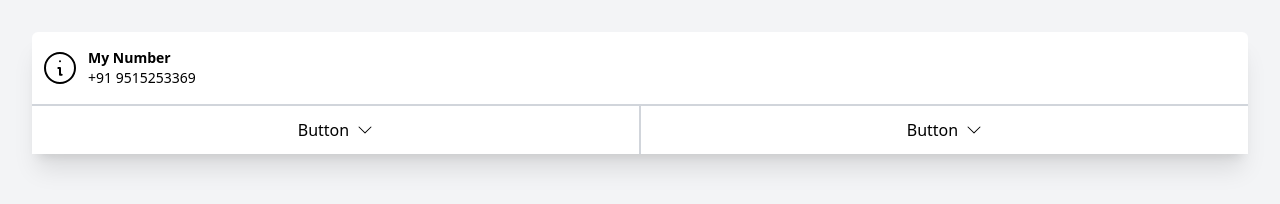
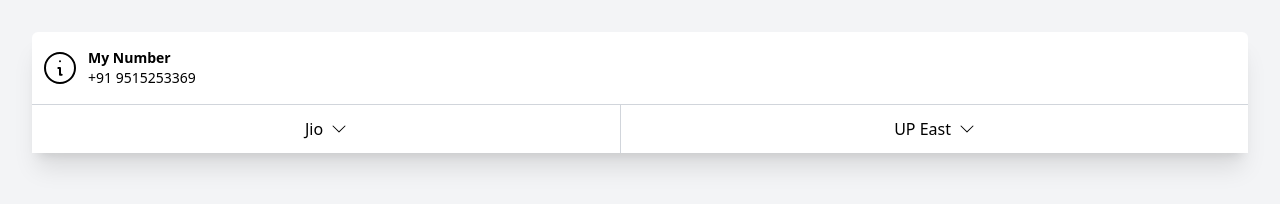
Before and after one commit to ajay-prabhakar/svelte-learning, a SvelteKit app in the folder tailwindcss/: page /test in a window 1280 px wide. Shown: the top 204 px of the page. Built offline with nearby package versions, Linux system fonts and the light colour scheme.

Commit message:
Recharge plan layout

```diff
--- a/tailwindcss/src/routes/+layout.svelte
+++ b/tailwindcss/src/routes/+layout.svelte
@@ -2,6 +2,7 @@
 	import '../app.css';
 </script>
 
+<!-- svelte-ignore a11y-missing-attribute -->
 <html dir="auto">
 	<body class="bg-base-100">
 		<slot />
--- a/tailwindcss/src/routes/flexchild/+page.svelte
+++ b/tailwindcss/src/routes/flexchild/+page.svelte
@@ -14,7 +14,7 @@
 	<div class="p-2 bg-violet-600">This is block 1</div>
 </div>
 
-<div class="flex justify-between items-strech bg-slate-400 mb-4 space-x-2 mb-4">
+<div class="flex justify-between items-strech bg-slate-400 space-x-2 mb-4">
 	<div class="p-2 bg-red-600">This is block 1 this is the best one have to disasasdasd</div>
 	<div class="p-2 bg-yellow-500 text-5xl">This is block 2</div>
 	<div class="p-2 bg-blue-500">This is block 1</div>
--- a/tailwindcss/src/routes/test/+page.svelte
+++ b/tailwindcss/src/routes/test/+page.svelte
@@ -1,6 +1,6 @@
 <body class="bg-gray-100 flex h-screen flex-col overflow-y-scroll text-black">
 	<div class="card bg-white rounded-md m-8 shadow-xl flex">
-		<div class="flex space-x-2 justify-start pb-4 pl-2 pt-4 pr-2 border-b-2 border-gray-300">
+		<div class="flex space-x-2 justify-start pb-4 pl-2 pt-4 pr-2 border-b border-gray-300">
 			<svg
 				xmlns="http://www.w3.org/2000/svg"
 				fill="none"
@@ -20,9 +20,9 @@
 		</div>
 		<div class="flex justify-center">
 			<div
-				class="grow justify-center items-center flex bg-white gap-2 border-r-2 border-gray-300 p-3"
+				class="grow justify-center items-center flex bg-white gap-2 border-r border-gray-300 p-3 font-medium"
 			>
-				Button <svg
+				Jio <svg
 					xmlns="http://www.w3.org/2000/svg"
 					width="16"
 					height="16"
@@ -32,12 +32,13 @@
 				>
 					<path
 						fill-rule="evenodd"
+						stroke-width="1"
 						d="M1.646 4.646a.5.5 0 0 1 .708 0L8 10.293l5.646-5.647a.5.5 0 0 1 .708.708l-6 6a.5.5 0 0 1-.708 0l-6-6a.5.5 0 0 1 0-.708z"
 					/>
 				</svg>
 			</div>
-			<div class="grow justify-center items-center flex bg-white gap-2 p-3">
-				Button <svg
+			<div class="grow justify-center items-center flex bg-white gap-2 p-3 font-medium">
+				UP East <svg
 					xmlns="http://www.w3.org/2000/svg"
 					width="16"
 					height="16"
@@ -47,6 +48,7 @@
 				>
 					<path
 						fill-rule="evenodd"
+						stroke-width="1"
 						d="M1.646 4.646a.5.5 0 0 1 .708 0L8 10.293l5.646-5.647a.5.5 0 0 1 .708.708l-6 6a.5.5 0 0 1-.708 0l-6-6a.5.5 0 0 1 0-.708z"
 					/>
 				</svg>
```
